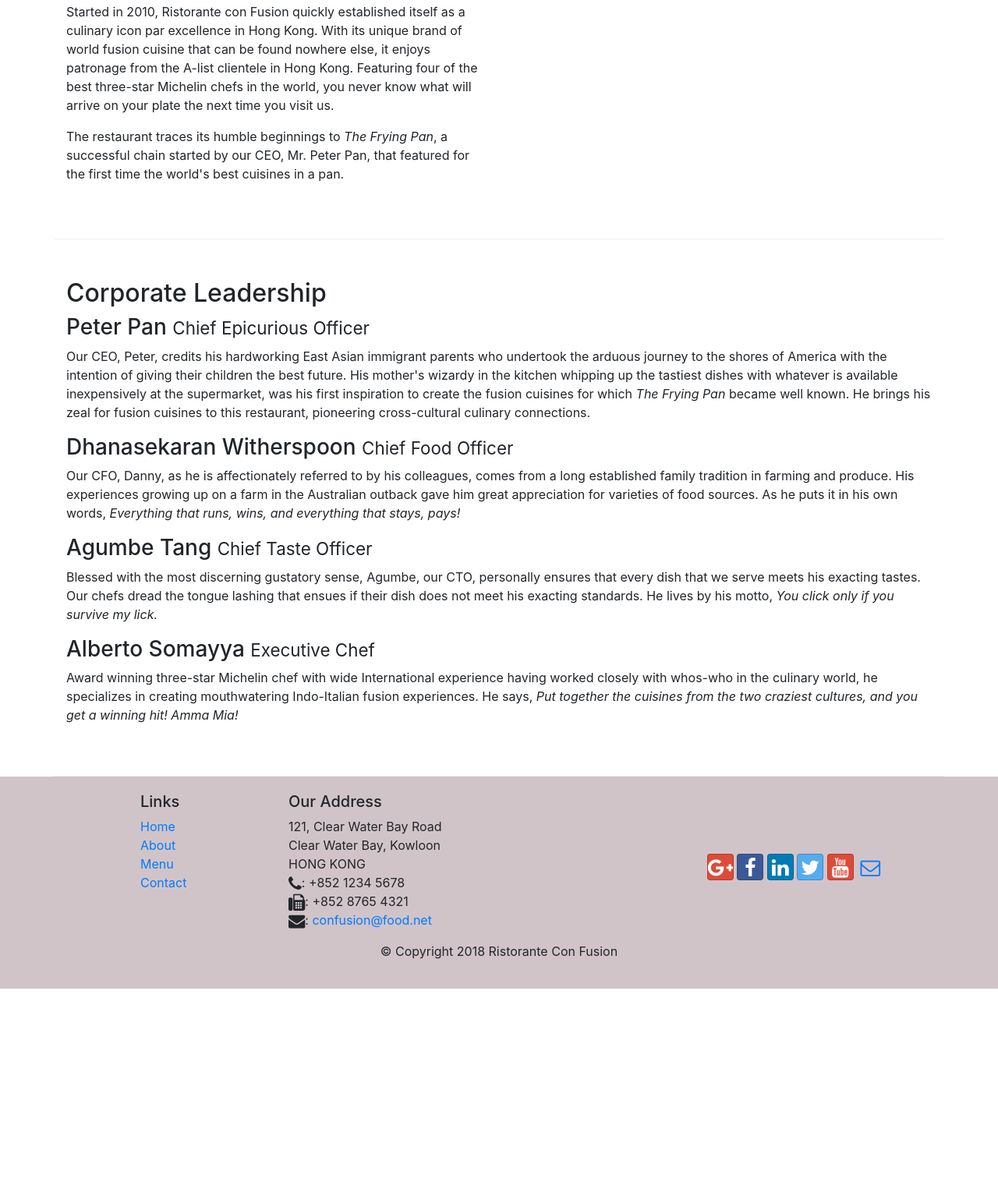
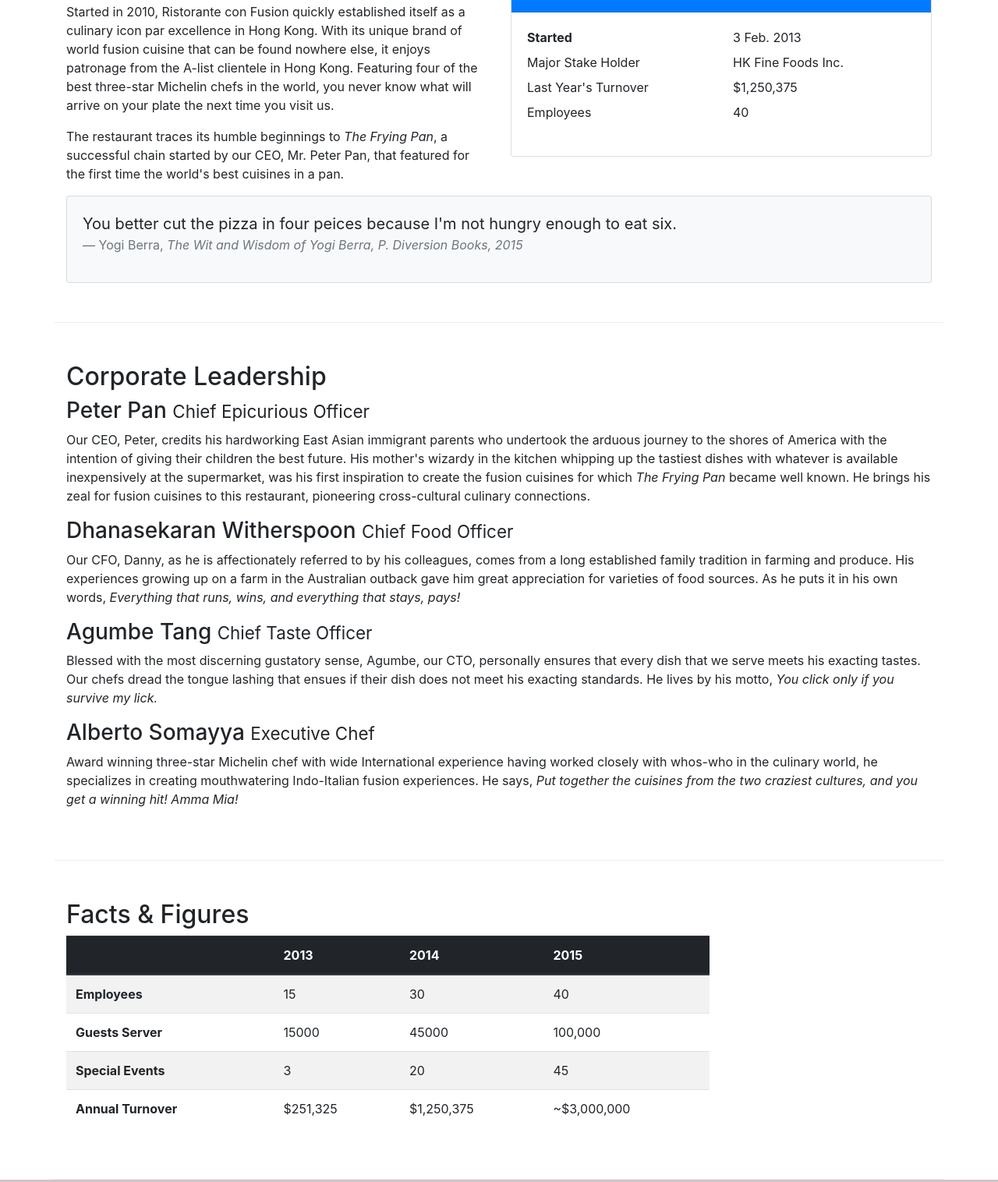
Before and after one commit to timtnguyen/Bootstrap-proj, a website: page aboutus.html in a window 1280 px wide. Shown: the part 558-2074 px from the top of the page at 78% size. Before the commit the page ends 1826 px from the top, so only its background shows below. Drawn offline with nearby package versions, Linux system fonts and the light colour scheme.

Commit message:
Add card

```diff
--- a/aboutus.html
+++ b/aboutus.html
@@ -62,7 +62,34 @@
                 <p>Started in 2010, Ristorante con Fusion quickly established itself as a culinary icon par excellence in Hong Kong. With its unique brand of world fusion cuisine that can be found nowhere else, it enjoys patronage from the A-list clientele in Hong Kong.  Featuring four of the best three-star Michelin chefs in the world, you never know what will arrive on your plate the next time you visit us.</p>
                 <p>The restaurant traces its humble beginnings to <em>The Frying Pan</em>, a successful chain started by our CEO, Mr. Peter Pan, that featured for the first time the world's best cuisines in a pan.</p>
             </div>
-            <div class="col-12 col-sm">
+            <div class="col-sm">
+                <div class="card">
+                    <h3 class="card-header bg-primary text-white">Facts At a Glance</h3>
+                    <div class="card-body">
+                        <dl class="row">
+                            <dt class="col-6">Started</dt>
+                            <dd class="col-6">3 Feb. 2013</dd>
+                            <dd class="col-6">Major Stake Holder</dd>
+                            <dd class="col-6">HK Fine Foods Inc.</dd>
+                            <dd class="col-6">Last Year's Turnover</dd>
+                            <dd class="col-6">$1,250,375</dd>
+                            <dd class="col-6">Employees</dd>
+                            <dd class="col-6">40</dd>
+                        </dl>
+                    </div>
+                </div>
+            </div>
+            <div class="col-12">
+                <div class="card card-body bg-light">
+                    <blockquote class="blockquote">
+                        <p class="mb-0">You better cut the pizza in four peices
+                            because I'm not hungry enough to eat six.
+                        </p>
+                        <footer class="blockquote-footer">Yogi Berra,
+                            <cite title="Source Title">The Wit and Wisdom of Yogi Berra, P. Diversion Books, 2015</cite>
+                        </footer>
+                    </blockquote>
+                </div>
             </div>
         </div>
 
@@ -79,6 +106,52 @@
                 <h3>Alberto Somayya <small>Executive Chef</small></h3>
                 <p class="d-none d-sm-block">Award winning three-star Michelin chef with wide International experience having worked closely with whos-who in the culinary world, he specializes in creating mouthwatering Indo-Italian fusion experiences. He says, <em>Put together the cuisines from the two craziest cultures, and you get a winning hit! Amma Mia!</em></p>
             </div>
+       </div>
+
+       <div class="row row-content">
+           <div class="col-12 col-sm-9">
+               <h2>Facts &amp; Figures</h2>
+               <div class="table-responsive">
+                   <table class="table table-striped">
+                       <thead class="thead-dark">
+                           <tr>
+                               <th>&nbsp;</th>
+                               <th>2013</th>
+                               <th>2014</th>
+                               <th>2015</th>
+                           </tr>
+                       </thead>
+                       <tbody>
+                           <tr>
+                               <th>Employees</th>
+                               <td>15</td>
+                               <td>30</td>
+                               <td>40</td>
+                           </tr>
+                           <tr>
+                               <th>Guests Server</th>
+                               <td>15000</td>
+                               <td>45000</td>
+                               <td>100,000</td>
+                           </tr>
+                           <tr>
+                               <th>Special Events</th>
+                               <td>3</td>
+                               <td>20</td>
+                               <td>45</td>
+                           </tr>
+                           <tr>
+                               <th>Annual Turnover</th>
+                               <td>$251,325</td>
+                               <td>$1,250,375</td>
+                               <td>~$3,000,000</td>
+                           </tr>
+                       </tbody>
+                   </table>
+               </div>
+
+           </div>
+           <div class="col-12 col-sm-3"></div>
        </div>
 
     </div>
```
